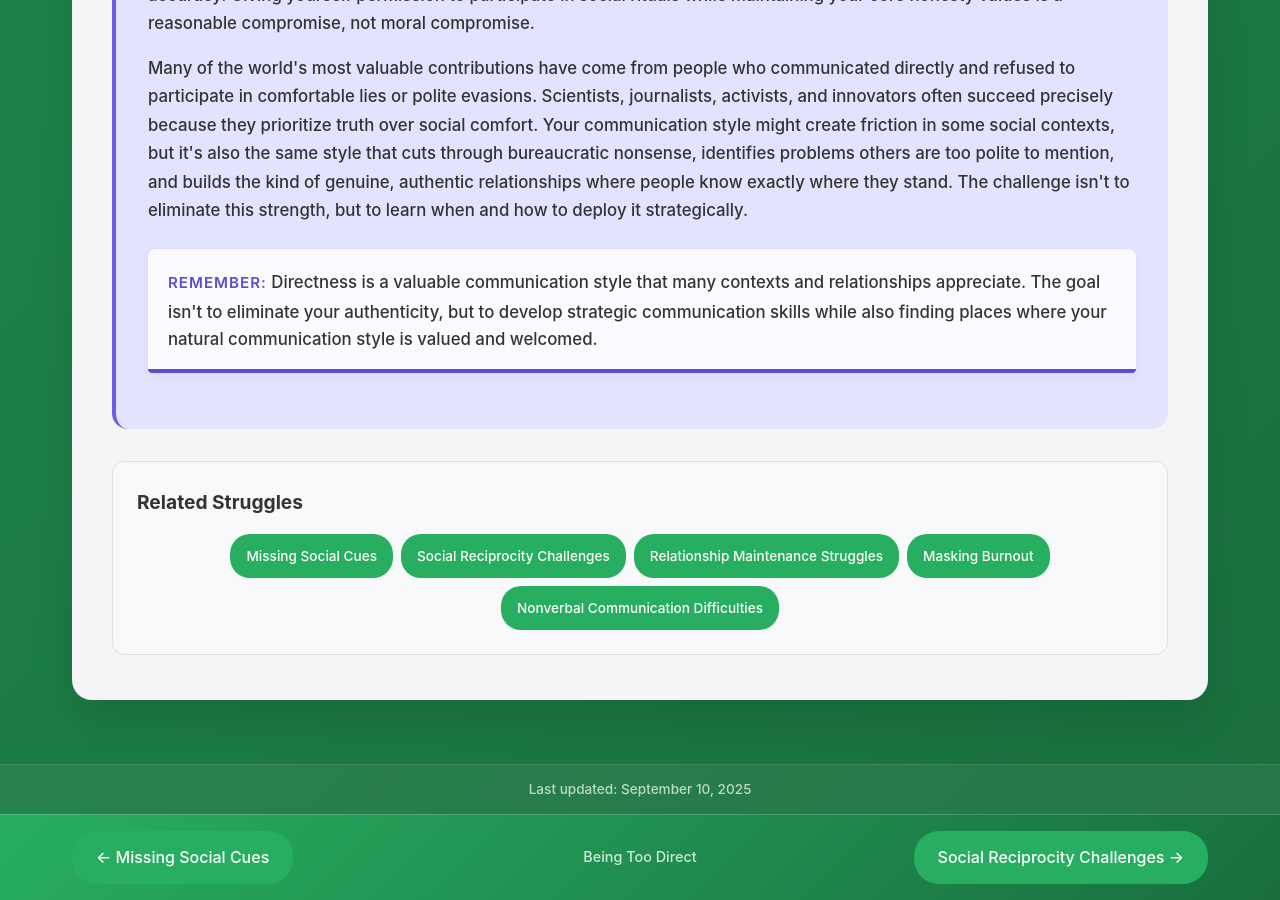
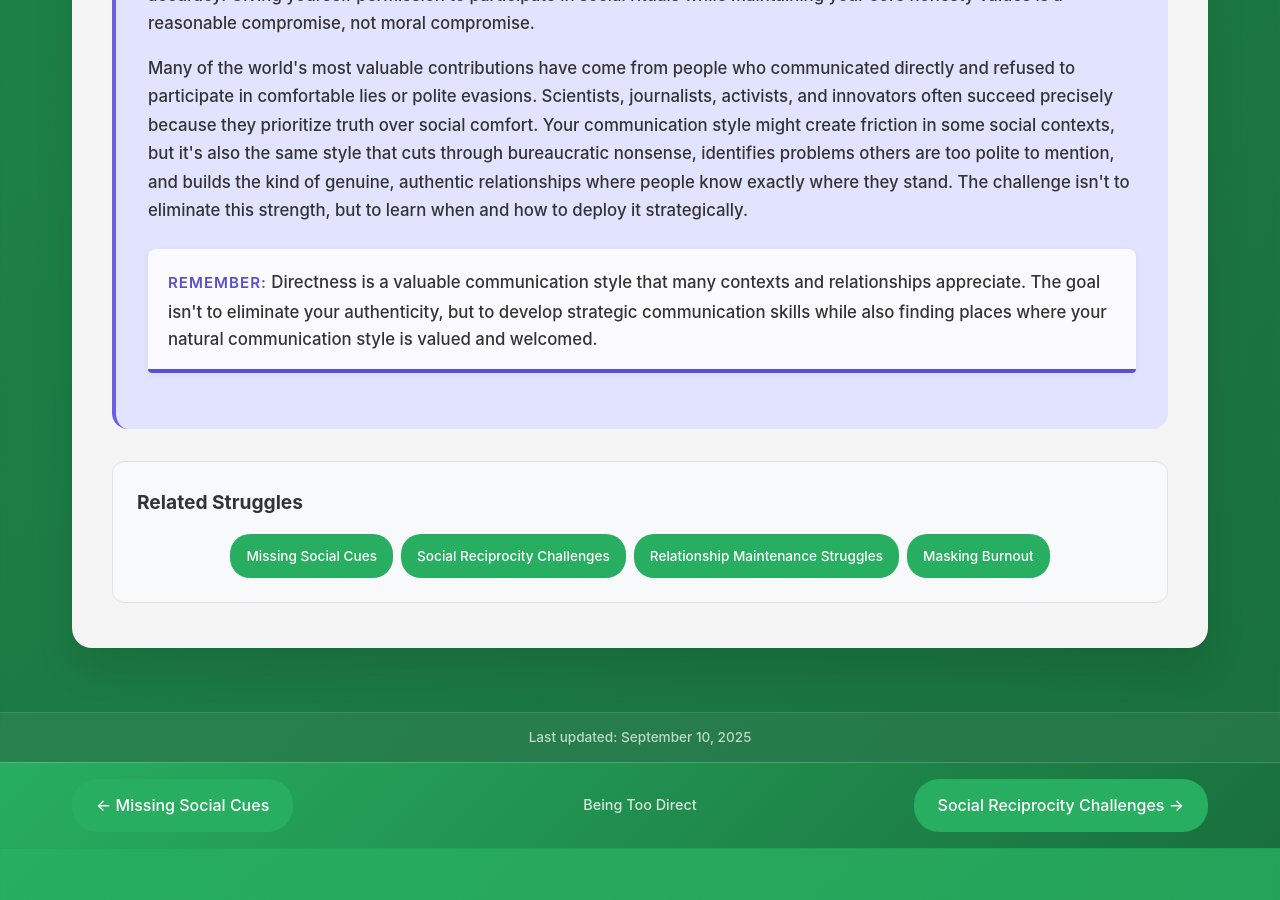
Before and after one commit to neurodivergent-survival-guide/neurodivergent-survival-guide, a Jekyll site: the page built from struggles/being-too-direct.html, in a window 1280 px wide and 900 px high, scrolled down 5178 px. Built offline with Jekyll 4.4.1, drawn with Linux system fonts in a browser that asks for light colours; after the commit the page ends 6026 px from its top, so only the background shows below that.

Commit message:
Update being-too-direct.html

```diff
--- a/struggles/being-too-direct.html
+++ b/struggles/being-too-direct.html
@@ -147,7 +147,6 @@ search_terms: ["people think I'm rude", "too blunt", "sound harsh", "honest but
             <a href="{{ '/struggles/social-reciprocity-challenges.html' | relative_url }}" class="struggle-tag">Social Reciprocity Challenges</a>
             <a href="{{ '/struggles/relationship-maintenance-struggles.html' | relative_url }}" class="struggle-tag">Relationship Maintenance Struggles</a>
             <a href="{{ '/struggles/masking-burnout.html' | relative_url }}" class="struggle-tag">Masking Burnout</a>
-            <a href="{{ '/struggles/nonverbal-communication-difficulties.html' | relative_url }}" class="struggle-tag">Nonverbal Communication Difficulties</a>
         </div>
     </div>
 </div>
```
